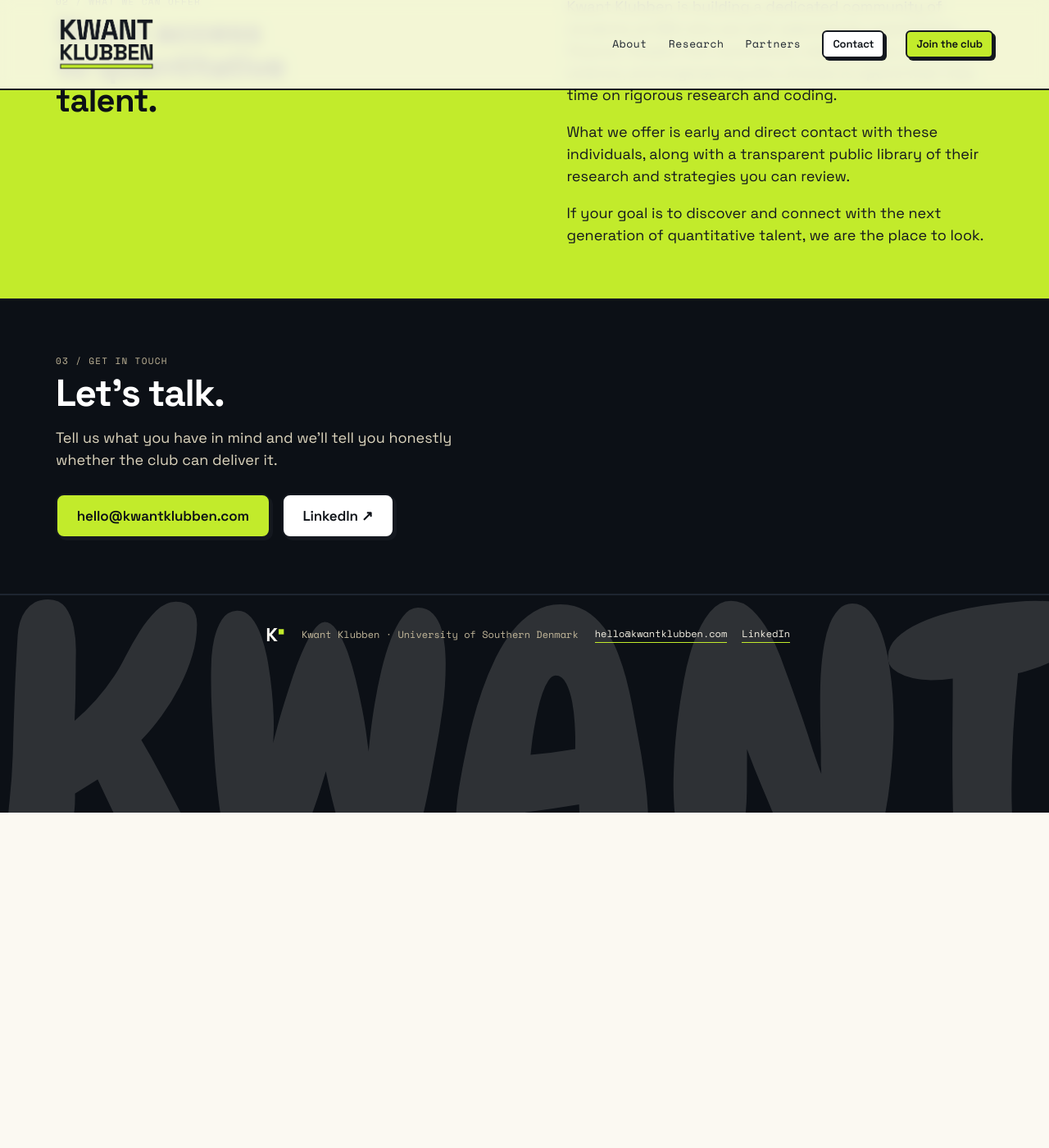
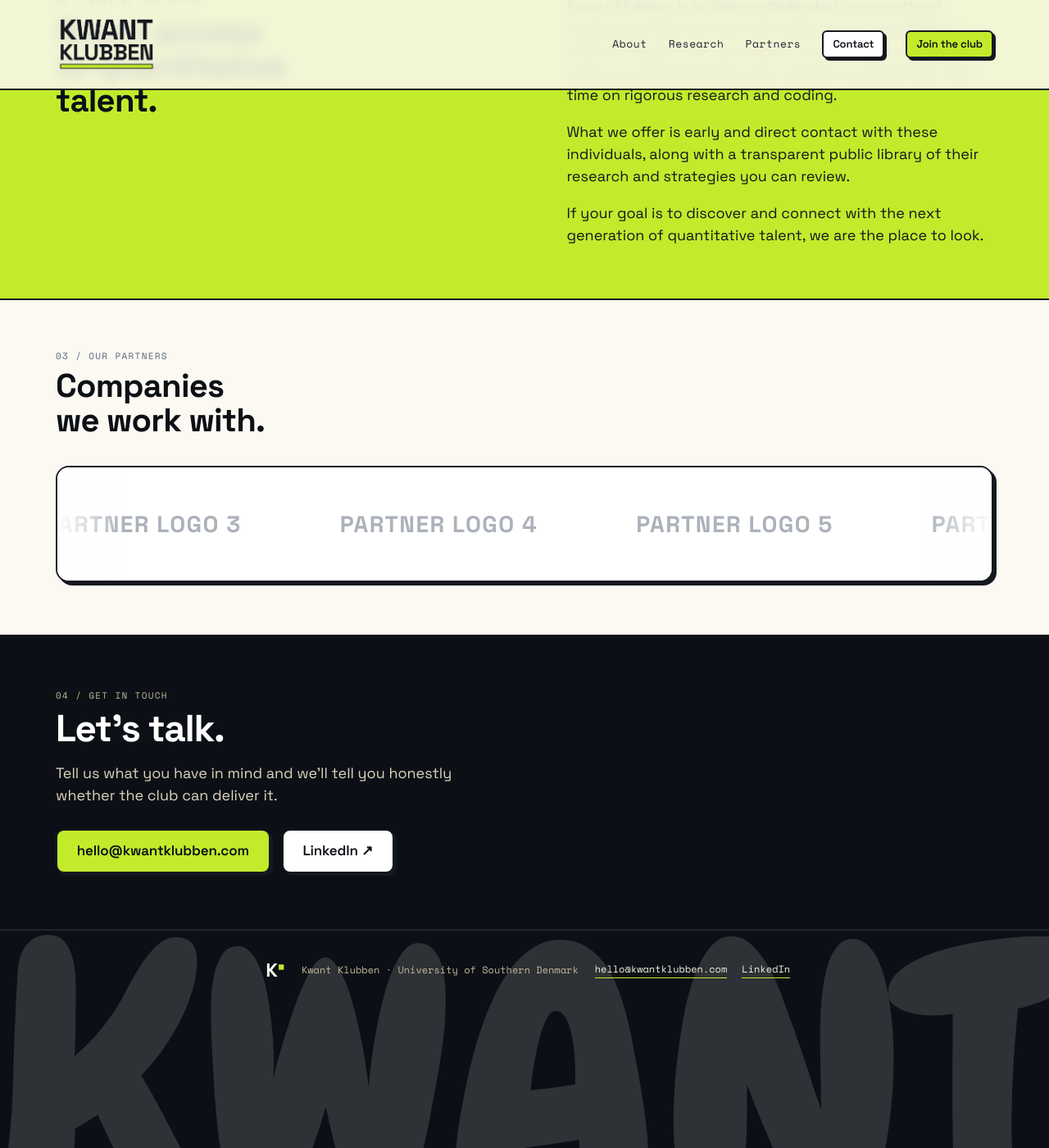
Before and after one commit to Lorenz0n/kwantklubben-site, a Jekyll site: the page built from partners/index.html, in a window 1280 px wide and 1400 px high, scrolled down 980 px. Shown: the whole window at 82% size. Built offline with Jekyll 4.4.1, drawn with Linux system fonts in a browser that asks for light colours; before the commit the page ends 1971 px from its top, so only the background shows below that.

Commit message:
Add partner marquee placeholder

```diff
--- a/css/styles.css
+++ b/css/styles.css
@@ -902,3 +902,53 @@
 .kk-pagehead__title--narrow{ font:var(--weight-bold) 56px/1.0 var(--font-display); letter-spacing:-.03em; color:var(--ink-900); margin:0 0 20px; max-width:15ch; }
 .kk-prose__p--lg-flush{ font:var(--type-body); font-size:18px; color:var(--ink-800); margin:0; }
 .kk-section--band-split{ padding-top:60px; padding-bottom:64px; align-items:start; }
+
+/* --- partners marquee --- */
+.kk-ticker-wrap {
+  width: 100%;
+  overflow: hidden;
+  background: var(--surface-card);
+  border: var(--border-bold) solid var(--ink-800);
+  border-radius: var(--radius-lg);
+  box-shadow: var(--pop-4);
+  padding: 48px 0;
+  position: relative;
+}
+.kk-ticker-wrap::before, .kk-ticker-wrap::after {
+  content: "";
+  position: absolute;
+  top: 0; bottom: 0;
+  width: 80px;
+  z-index: 2;
+  pointer-events: none;
+}
+.kk-ticker-wrap::before {
+  left: 0;
+  background: linear-gradient(to right, var(--surface-card), transparent);
+}
+.kk-ticker-wrap::after {
+  right: 0;
+  background: linear-gradient(to left, var(--surface-card), transparent);
+}
+.kk-ticker {
+  display: inline-flex;
+  gap: 120px;
+  align-items: center;
+  width: max-content;
+  padding-right: 120px; /* same as gap to make the loop seamless */
+}
+.kk-partner-logo {
+  font-family: var(--font-display);
+  font-weight: 700;
+  font-size: 28px;
+  color: var(--ink-400);
+  opacity: 0.5;
+  text-transform: uppercase;
+  letter-spacing: 0.05em;
+  transition: opacity var(--dur-fast) var(--ease-out), color var(--dur-fast) var(--ease-out);
+  cursor: default;
+}
+.kk-partner-logo:hover {
+  opacity: 1;
+  color: var(--ink-900);
+}
--- a/partners/index.html
+++ b/partners/index.html
@@ -59,11 +59,34 @@
   </div>
 </section>
 
+<!-- ============ OUR PARTNERS ============ -->
+<section class="kk-band--paper" id="partners">
+  <div class="kk-section kk-section--band">
+    <div class="kk-overline kk-overline--gap">03 / Our partners</div>
+    <h2 class="kk-band__title--gap">Companies we work with.</h2>
+
+    <div class="kk-ticker-wrap">
+      <div class="kk-ticker">
+        <div class="kk-partner-logo">Partner Logo 1</div>
+        <div class="kk-partner-logo">Partner Logo 2</div>
+        <div class="kk-partner-logo">Partner Logo 3</div>
+        <div class="kk-partner-logo">Partner Logo 4</div>
+        <div class="kk-partner-logo">Partner Logo 5</div>
+        <div class="kk-partner-logo">Partner Logo 1</div>
+        <div class="kk-partner-logo">Partner Logo 2</div>
+        <div class="kk-partner-logo">Partner Logo 3</div>
+        <div class="kk-partner-logo">Partner Logo 4</div>
+        <div class="kk-partner-logo">Partner Logo 5</div>
+      </div>
+    </div>
+  </div>
+</section>
+
 <!-- ============ GET IN TOUCH ============ -->
 <section class="kk-band--ink" id="talk">
   <div class="kk-gridpaper kk-gridpaper--bare">
     <div class="kk-section kk-section--cta">
-      <div class="kk-overline kk-overline--on-ink kk-overline--gap">03 / Get in touch</div>
+      <div class="kk-overline kk-overline--on-ink kk-overline--gap">04 / Get in touch</div>
       <h2 class="kk-cta__title">Let's talk.</h2>
       <p class="kk-cta__lead">
         Tell us what you have in mind and we'll tell you honestly whether the club can deliver it.
```
